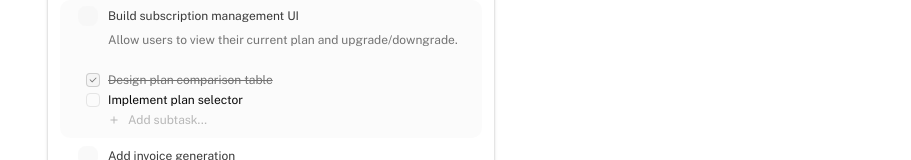
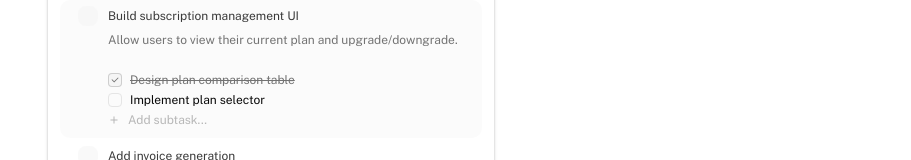
Before and after one commit to superos-labs/superos-ui, a Next.js app: page /backlog in a window 1280 px wide. Both pictures are taken after a click on the element "Build subscription management UI". Shown: the part 542-702 px from the top of the page, without its empty margins (369-1280 px from the left). Built offline with nearby package versions, Linux system fonts and the light colour scheme.

Commit message:
Align subtask checkboxes with task label and notes
- Remove negative margin from subtask rows so checkboxes align with notes
- Subtask checkboxes now sit on same optical line as task label and notes
- Creates unified left-aligned visual hierarchy

```diff
--- a/components/backlog.tsx
+++ b/components/backlog.tsx
@@ -420,7 +420,7 @@ interface SubtaskRowProps {
 
 function SubtaskRow({ subtask, onToggle, onDelete }: SubtaskRowProps) {
   return (
-    <div className="group ml-[-22px] flex items-center gap-2 py-0.5">
+    <div className="group flex items-center gap-2 py-0.5">
       <button
         onClick={() => onToggle?.(subtask.id)}
         className={cn(
@@ -505,7 +505,7 @@ function InlineSubtaskCreator({ onSave }: InlineSubtaskCreatorProps) {
   }
 
   return (
-    <div className="ml-[-22px] flex items-center gap-2 py-0.5">
+    <div className="flex items-center gap-2 py-0.5">
       {/* Empty checkbox to match SubtaskRow appearance */}
       <div className="flex size-3.5 shrink-0 items-center justify-center rounded border border-border bg-transparent" />
       <input
```
